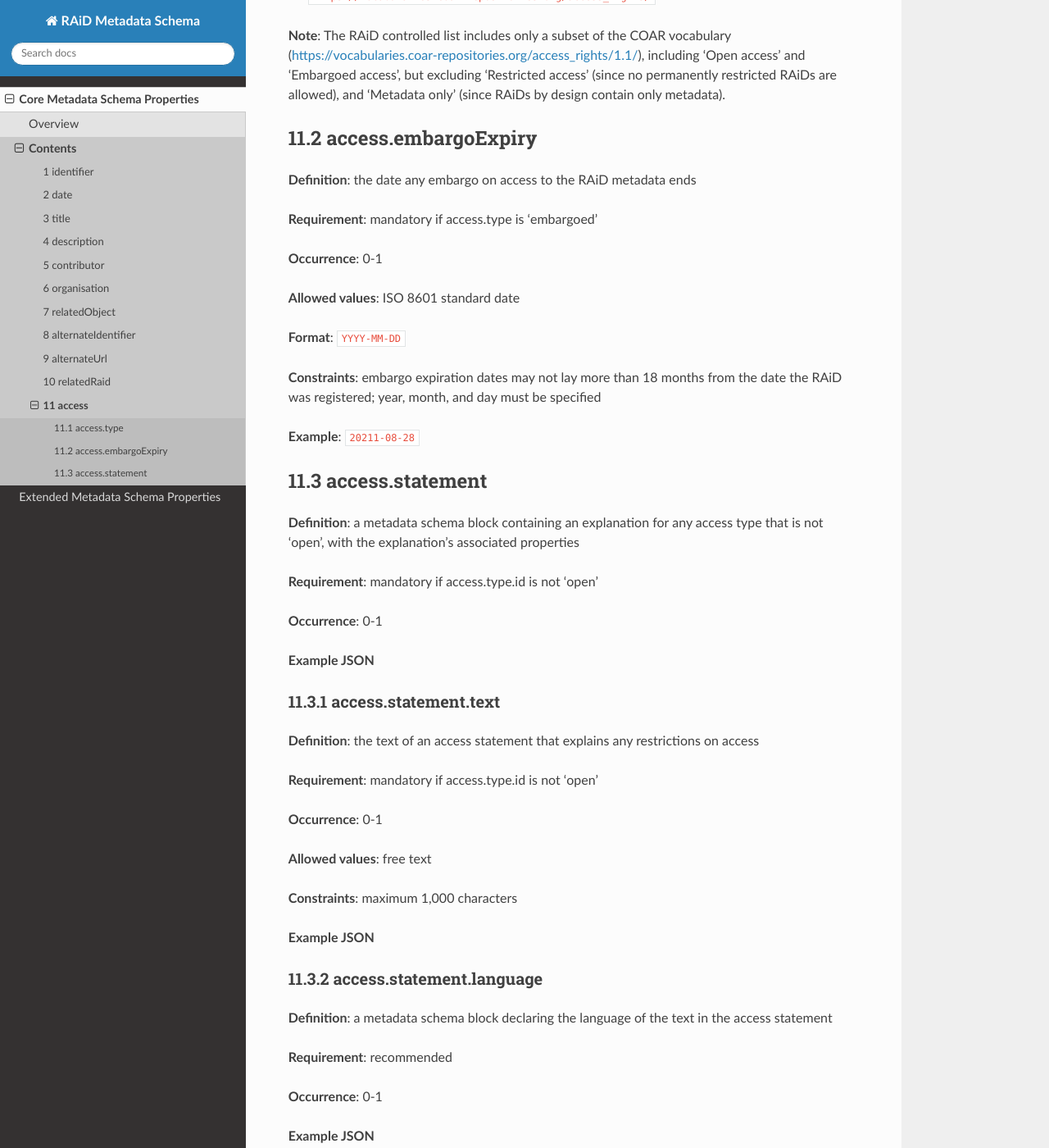
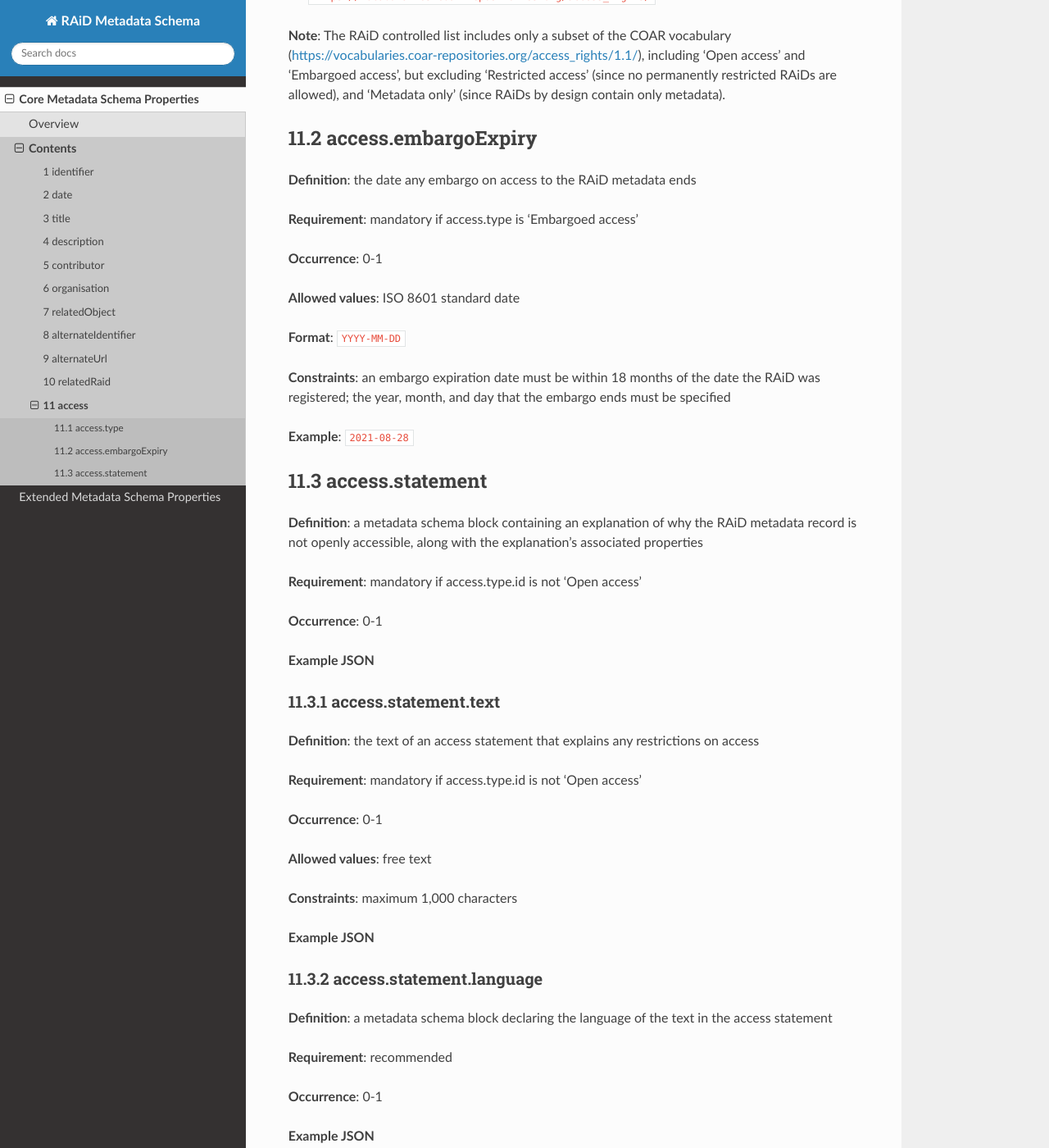
Before and after one commit to au-research/raid-metadata, a Sphinx documentation site: the page built from rtd/docs/source/core/access.rst, in a window 1280 px wide and 1400 px high, scrolled down 1395 px. Shown: the whole window at 82% size. Built offline with Sphinx 7.4.7 and the Read the Docs theme 3.1.0, drawn with Linux system fonts in a browser that asks for light colours; pages that are not in the unit, such as notebooks, are missing from menus.

Commit message:
Update access.rst
Line 74: Matched controlled list vocabulary
Line 82: Improved readability
Line 84: Fixed typo
Line 91: Improved readability
Line 93: Matched controlled list vocabulary
Line 106: Matched controlled list vocabulary

```diff
--- a/rtd/docs/source/core/access.rst
+++ b/rtd/docs/source/core/access.rst
@@ -71,7 +71,7 @@
 
 **Definition**: the date any embargo on access to the RAiD metadata ends
 
-**Requirement**: mandatory if access.type is 'embargoed'
+**Requirement**: mandatory if access.type is 'Embargoed access'
 
 **Occurrence**: 0-1
 
@@ -79,18 +79,18 @@
 
 **Format**: ``YYYY-MM-DD``
 
-**Constraints**: embargo expiration dates may not lay more than 18 months from the date the RAiD was registered; year, month, and day must be specified
+**Constraints**: an embargo expiration date must be within 18 months of the date the RAiD was registered; the year, month, and day that the embargo ends must be specified
 
-**Example**: ``20211-08-28``
+**Example**: ``2021-08-28``
 
 .. _11.3-access.statement:
 
 11.3 access.statement
 ---------------------
 
-**Definition**: a metadata schema block containing an explanation for any access type that is not 'open', with the explanation's associated properties
+**Definition**: a metadata schema block containing an explanation of why the RAiD metadata record is not openly accessible, along with the explanation's associated properties
 
-**Requirement**: mandatory if access.type.id is not 'open'
+**Requirement**: mandatory if access.type.id is not 'Open access'
 
 **Occurrence**: 0-1
 
@@ -103,7 +103,7 @@
 
 **Definition**: the text of an access statement that explains any restrictions on access
 
-**Requirement**: mandatory if access.type.id is not 'open'
+**Requirement**: mandatory if access.type.id is not 'Open access'
 
 **Occurrence**: 0-1
 
```
